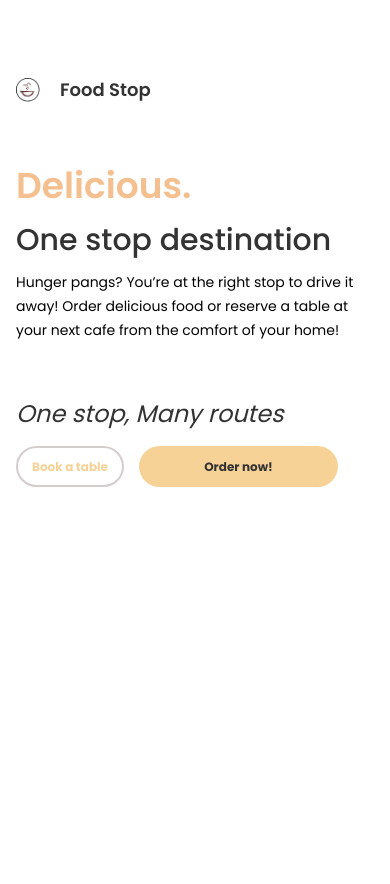
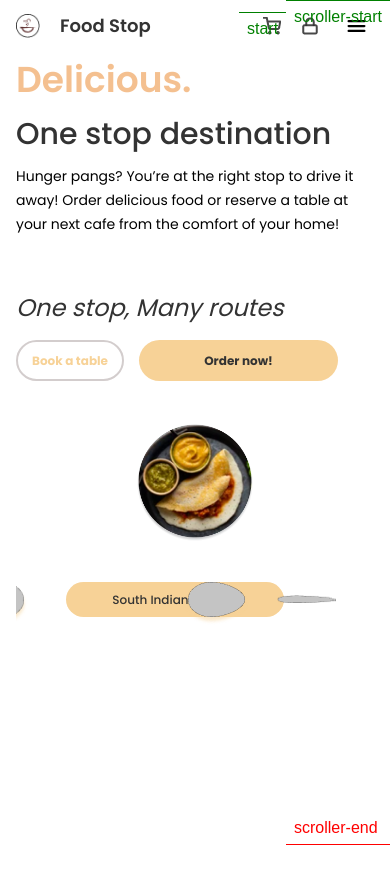
Before and after one commit to kaundalsajal/foodstop, a Next.js app: page / in a window 390 px wide. Shown: the top 884 px of the page. Built offline with nearby package versions, Linux system fonts and the light colour scheme.

Commit message:
improve the animation

```diff
--- a/package.json
+++ b/package.json
@@ -14,7 +14,8 @@
     "gsap": "^3.15.0",
     "next": "16.2.10",
     "react": "19.2.4",
-    "react-dom": "19.2.4"
+    "react-dom": "19.2.4",
+    "react-icons": "^5.7.0"
   },
   "devDependencies": {
     "@tailwindcss/postcss": "^4",
--- a/src/app/layout.tsx
+++ b/src/app/layout.tsx
@@ -19,11 +19,8 @@ export default function RootLayout({
   children: React.ReactNode;
 }>) {
   return (
-    <html
-      lang="en"
-      className={`${poppins.variable} h-full antialiased`}
-    >
-      <body className="min-h-full flex flex-col">{children}</body>
+    <html lang="en" className={`${poppins.variable} h-full antialiased`}>
+      <body className="min-h-full h-[2000px]">{children}</body>
     </html>
   );
 }
--- a/src/app/page.tsx
+++ b/src/app/page.tsx
@@ -4,9 +4,9 @@ import React from "react";
 
 function Page() {
   return (
-    <main className="panel h-[2000px]">
-      <NavBar/>
-      <Hero/>
+    <main className="panel sticky top-0 ">
+      <NavBar />
+      <Hero />
       {/* <div className="h-25 w-25 bg-background"></div>
       <div className="h-25 w-25 bg-background-muted"></div>
       <div className="h-25 w-25 bg-background-secondary"></div>
--- a/src/components/Hero.tsx
+++ b/src/components/Hero.tsx
@@ -78,9 +78,10 @@ function Hero() {
         });
       } else if (scrollTop >= 500 && scrollTop < 750) {
         window.scrollTo({
-          top: 1000,
+          top: 1011,
           behavior: "smooth",
         });
+        console.log(window.scrollY)
       } else {
         window.scrollTo({
           top: 0,
@@ -90,7 +91,7 @@ function Hero() {
     } else if (direction === "backward") {
       if (scrollTop >= 0 && scrollTop < 250) {
         window.scrollTo({
-          top: 1000,
+          top: 1011,
           behavior: "smooth",
         });
       } else if (scrollTop >= 250 && scrollTop < 500) {
@@ -126,37 +127,49 @@ function Hero() {
 
     const angles = [20, 55, 90, 125, 160, 195, 240, 275, 310, 345];
 
-    function playAnimation(step: number) {
     smallImages.forEach((node, index) => {
-        const angle = angles[(index + step) % angles.length] * (Math.PI / 180);
-        if ((index + step) % angles.length > 4) {
+      const angle = angles[index % angles.length] * (Math.PI / 180);
       gsap.to(node, {
-            opacity: 0,
         x: Math.cos(angle) * radius,
         y: Math.sin(angle) * radius,
         duration: 0.7,
       });
-        } else {
-          gsap.to(node, {
-            opacity: 1,
-            x: Math.cos(angle) * radius,
-            y: Math.sin(angle) * radius,
-            duration: 0.7,
-            // ease: "power3.out",
     });
-        }
-      });
+
+    function playAnimation(step: number) {
+      // smallImages.forEach((node, index) => {
+      //   const angle = angles[(index + step) % angles.length] * (Math.PI / 180);
+      //   if ((index + step) % angles.length > 4) {
+      //     gsap.to(node, {
+      //       opacity: 0,
+      //       x: Math.cos(angle) * radius,
+      //       y: Math.sin(angle) * radius,
+      //       duration: 0.7,
+      //     });
+      //   } else {
+      //     gsap.to(node, {
+      //       opacity: 1,
+      //       x: Math.cos(angle) * radius,
+      //       y: Math.sin(angle) * radius,
+      //       duration: 0.7,
+      //       // ease: "power3.out",
+      //     });
+      //   }
+      // });
+      console.log(window.scrollY ,"this is scroll position with mouse")
 
       largeImages.forEach((node, index) => {
         if (index === step) {
           gsap.to(node, {
             opacity: 1,
+            scale: 1,
             duration: 0.7,
             // ease: "power3.out",
           });
         } else {
           gsap.to(node, {
             opacity: 0,
+            scale: 0.1,
             duration: 0.7,
             // ease: "power3.out",
           });
@@ -212,6 +225,13 @@ function Hero() {
         }
       });
 
+        gsap.to(".image-circle", {
+          rotate: 180 + step * 35,
+          duration: 0.7,
+          // ease: "power3.inOut",
+        });
+
+
       gsap.to(".circle", {
         background: backgroundColor[step],
         duration: 0.7,
@@ -245,6 +265,8 @@ function Hero() {
       start: "top top",
       end: "+=2000 bottom",
       pin: true,
+      pinType: "fixed",
+      markers:true,
 
       onUpdate(self) {
         const totalSteps = 4;
@@ -260,8 +282,8 @@ function Hero() {
     return () => ScrollTrigger.killAll();
   });
   return (
-    <section className="max-w-270 h-full flex flex-col lg:flex-row justify-between lg:mx-auto md:mx-10 mx-4 my-9.5">
-      <div className="max-w-98.25 mt-5 lg:mt-54.25">
+    <section className=" max-w-275 md:px-5 h-full flex flex-col lg:flex-row justify-between lg:mx-auto md:mx-10 mx-4 lg:my-9.5">
+      <div className="max-w-full lg:max-w-98.25 mt-1 md:mt-5 lg:mt-54.25">
         <Typography variant="h2" weight="semibold" className="main-heading">
           {hero.heading1}
         </Typography>
@@ -294,11 +316,11 @@ function Hero() {
         </div>
       </div>
       {/* Rotating Section  */}
-      <div className="relative hidden md:flex flex-col items-center justify-end w-full h-140 ">
-        <div className="circle absolute bottom-[34%] rounded-full aspect-square flex items-center justify-center h-294">
+      <div className="relative flex flex-col lg:overflow-visible overflow-hidden items-center justify-end w-full h-140">
+        <div className="circle absolute bottom-[40%] rounded-full aspect-square hidden lg:flex items-center justify-center w-screen max-w-294 overflow-hidden">
           <div
             ref={circleRef}
-            className="absolute bottom-[-23%] aspect-square w-[80vw] max-w-140 rounded-full border-2 border-dashed border-white rotate-180"
+            className="image-circle absolute bottom-[-23%] aspect-square w-[80vw] max-w-140 rounded-full border-2 border-dashed border-white rotate-180"
           >
             {smallImages.map((img, index) => (
               <div
@@ -317,13 +339,14 @@ function Hero() {
                 </div>
               </div>
             ))}
+          </div>
+        </div>
         {largeImages.map((img, index) => {
           return (
             <div
               key={index}
-                  className="largeImage max-w-54.5 absolute left-1/2 top-1/2 opacity-0 z-1"
+              className="largeImage w-[30vw] max-w-54.5 absolute left-1/2 top-[11%] md:top-[20%] lg:top-[60%] overflow-hidden rounded-full -translate-x-1/2 -translate-y-1/2"
             >
-                  <div className="w-[30vw] max-w-54.5 overflow-hidden rounded-full -translate-x-1/2 -translate-y-1/2">
               <Image
                 src={img}
                 alt=""
@@ -333,11 +356,10 @@ function Hero() {
                 loading="eager"
               />
             </div>
-                </div>
           );
         })}
-            <div className="relative h-8.75 w-54.5 mx-auto mt-[16%]">
-              <div className="top-0 left-54.5 rotate-180">
+        <div className="relative bottom-[65%] md:bottom-[40%] right-[25%] sm:right-0 lg:bottom-[10%] h-8.75 w-20 md:w-54.5 mx-auto">
+          <div className="top-0 left-54.5">
             {ellipsesLeft.map((e, index) => (
               <Image
                 key={index}
@@ -345,7 +367,7 @@ function Hero() {
                 src={e}
                 height={43}
                 width={65}
-                    className="ellipse-left absolute -top-8.5 -left-25.75 z-10"
+                className="ellipse-left absolute -left-25.75 z-10"
                 onClick={() => onClickScroll("backward")}
               />
             ))}
@@ -354,24 +376,20 @@ function Hero() {
               src="/cuisineLabel/Vector.png"
               height={19}
               width={60}
-                  className="absolute -top-4.75 right-52.75 w-14.75 h-2"
+              className="absolute top-3.25 right-52.75 w-14.75 h-2"
             />
           </div>
           {cuisines.map((cuisine, index) => (
             <div
               key={index}
-                  className="absolute cuisine-label h-8.75 w-54.5 rounded-[50px] flex justify-center items-center opacity-0 z-1"
+              className="absolute cuisine-label h-8.75 w-54.5 rounded-[50px] flex justify-center items-center opacity-0 "
             >
-                  <Typography
-                    variant="caption"
-                    weight="medium"
-                    className="rotate-180"
-                  >
+              <Typography variant="caption" weight="medium" className="">
                 {cuisine}
               </Typography>
             </div>
           ))}
-              <div className="top-0 right-54.5 rotate-180">
+          <div className="top-0 right-54.5">
             {ellipsesRight.map((e, index) => (
               <Image
                 key={index}
@@ -379,7 +397,7 @@ function Hero() {
                 src={e}
                 height={43}
                 width={65}
-                    className="ellipse-right absolute -top-8.5 -right-25.75 z-10"
+                className="ellipse-right absolute -right-25.75 z-10"
                 onClick={() => onClickScroll("forward")}
               />
             ))}
@@ -388,10 +406,8 @@ function Hero() {
               src="/cuisineLabel/Vector.png"
               height={19}
               width={60}
-                  className="absolute -top-4.75 left-52.75 rotate-180 w-14.75 h-2"
+              className="absolute top-3.25 left-52.75 w-14.75 h-2 rotate-180"
             />
-              </div>
-            </div>
           </div>
         </div>
       </div>
--- a/src/components/NavBar.tsx
+++ b/src/components/NavBar.tsx
@@ -1,3 +1,6 @@
+"use client"
+
+
 import {
   cartIcon,
   companyLogo,
@@ -10,12 +13,22 @@ import {
 } from "@/data/navlinks-data";
 import Image from "next/image";
 import Link from "next/link";
-import React from "react";
+import { IoMenu } from "react-icons/io5";
 import Typography from "./typography/Typography";
+import { useState } from "react";
+import clsx from "clsx";
+
+
 
 function NavBar() {
+  const [isMenuOpen, setIsMenuOpen] = useState(false);
+
+  const toogleMenu = () => {
+    setIsMenuOpen((prev) => !prev);
+  };
+
   return (
-    <nav className="max-w-270 flex justify-between items-center lg:mx-auto md:mx-10 mx-4 my-9.5 relative z-1">
+    <nav className="flex max-w-275 md:px-5 justify-between items-center lg:mx-auto md:mx-10 mx-4 md:my-9.5 my-3 relative z-1">
       <div>
         <Link href="/" className="flex items-center gap-5">
           <Image alt="Company Logo" src={companyLogo} height={24} width={24} />
@@ -31,7 +44,7 @@ function NavBar() {
         </Link>
       ))}
 
-      <div className="gap-2 md:flex hidden">
+      <div className="gap-2 lg:flex hidden">
         <div className="bg-white flex justify-center items-center aspect-square w-8.75 rounded-[11px] border border-[#33333340]">
           <Image
             alt="location icon"
@@ -55,13 +68,30 @@ function NavBar() {
           />
         </div>
       </div>
-      <div className=" gap-5 md:flex hidden">
+      <div className=" gap-5 flex items-center">
         <Link href="/cart">
           <Image alt="cart" src={cartIcon} height={18} width={18} />
         </Link>
         <Link href="/cart">
           <Image alt="cart" src={lockIcon} height={18} width={18} />
         </Link>
+        <IoMenu
+          className="md:hidden flex justify-center items-center aspect-square w-8.75 rounded-[11px]"
+          size={24}
+          onClick={toogleMenu}
+        />
+        <div className={clsx(isMenuOpen ? "block" : "hidden", "absolute top-10 pb-3 -left-4 flex flex-col w-screen bg-gray-100")}>
+          {navLinks.map((link, index) => (
+            <Link
+              key={index}
+              href={link.href}
+              onClick={toogleMenu}
+              className="pt-3 flex items-center justify-center"
+            >
+              <Typography variant="body-sm" weight="semibold">{link.text}</Typography>
+            </Link>
+          ))}
+        </div>
       </div>
     </nav>
   );
```
Also changed, not shown: 1 other file (tests, documents, lock files or other folders). Lines whose indentation alone changed are shown as unchanged.
